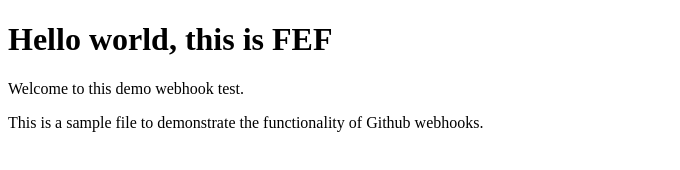
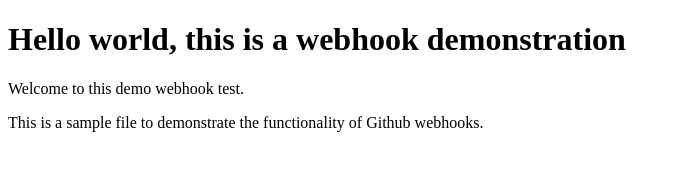
Before and after one commit to faisalt/webhook-testing, a website: page index.html in a window 1280 px wide. Shown: the whole page, without its empty margins (0-680 px from the left). Drawn offline with Linux system fonts and the light colour scheme.

Commit message:
Updates index.html

```diff
--- a/index.html
+++ b/index.html
@@ -4,7 +4,7 @@
 </head>
 
 <body>
-  <h1>Hello world, this is FEF</h1>
+  <h1>Hello world, this is a webhook demonstration</h1>
   <p>Welcome to this demo webhook test.</p>
   <p>This is a sample file to demonstrate the functionality of Github webhooks.<p>
 </body>
```
